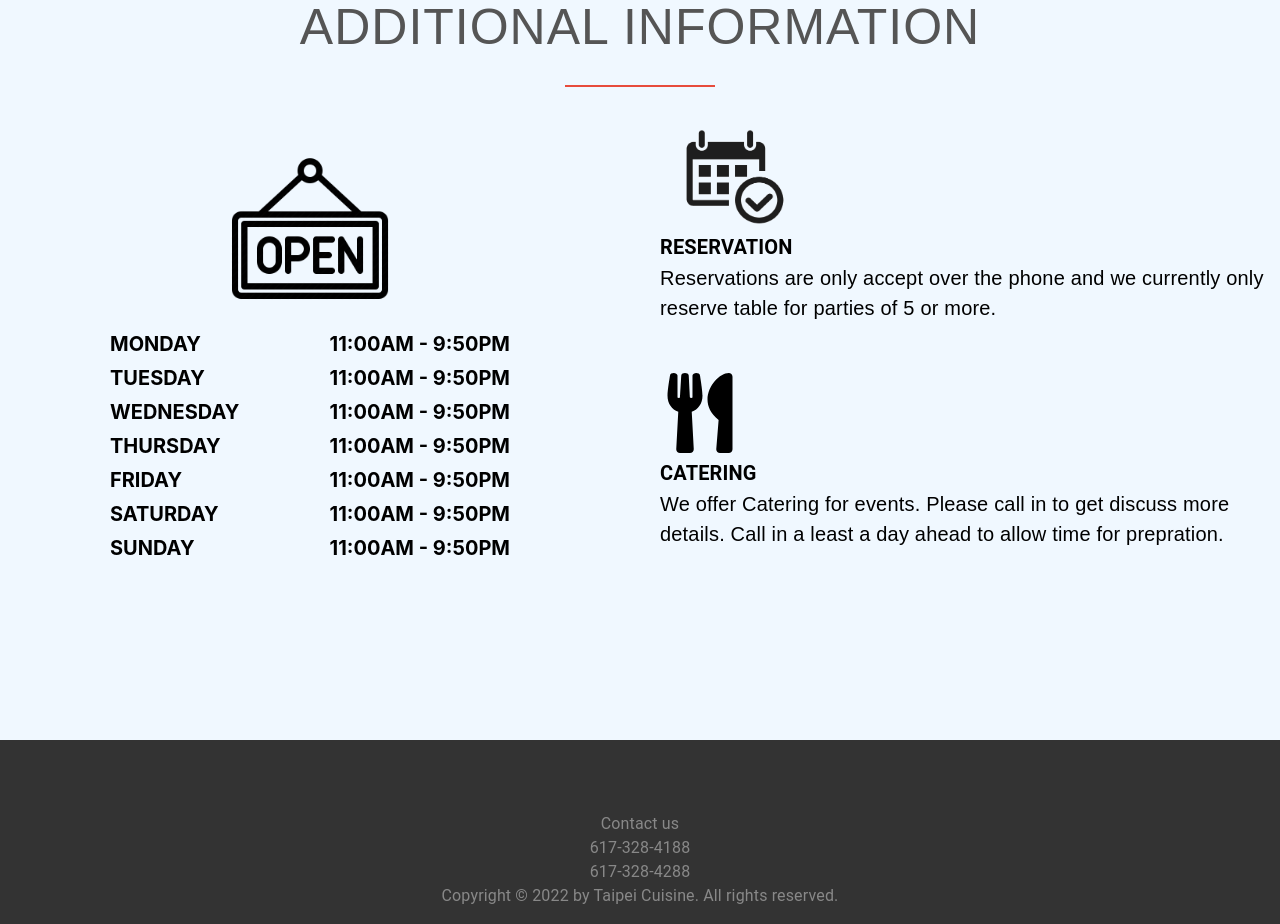
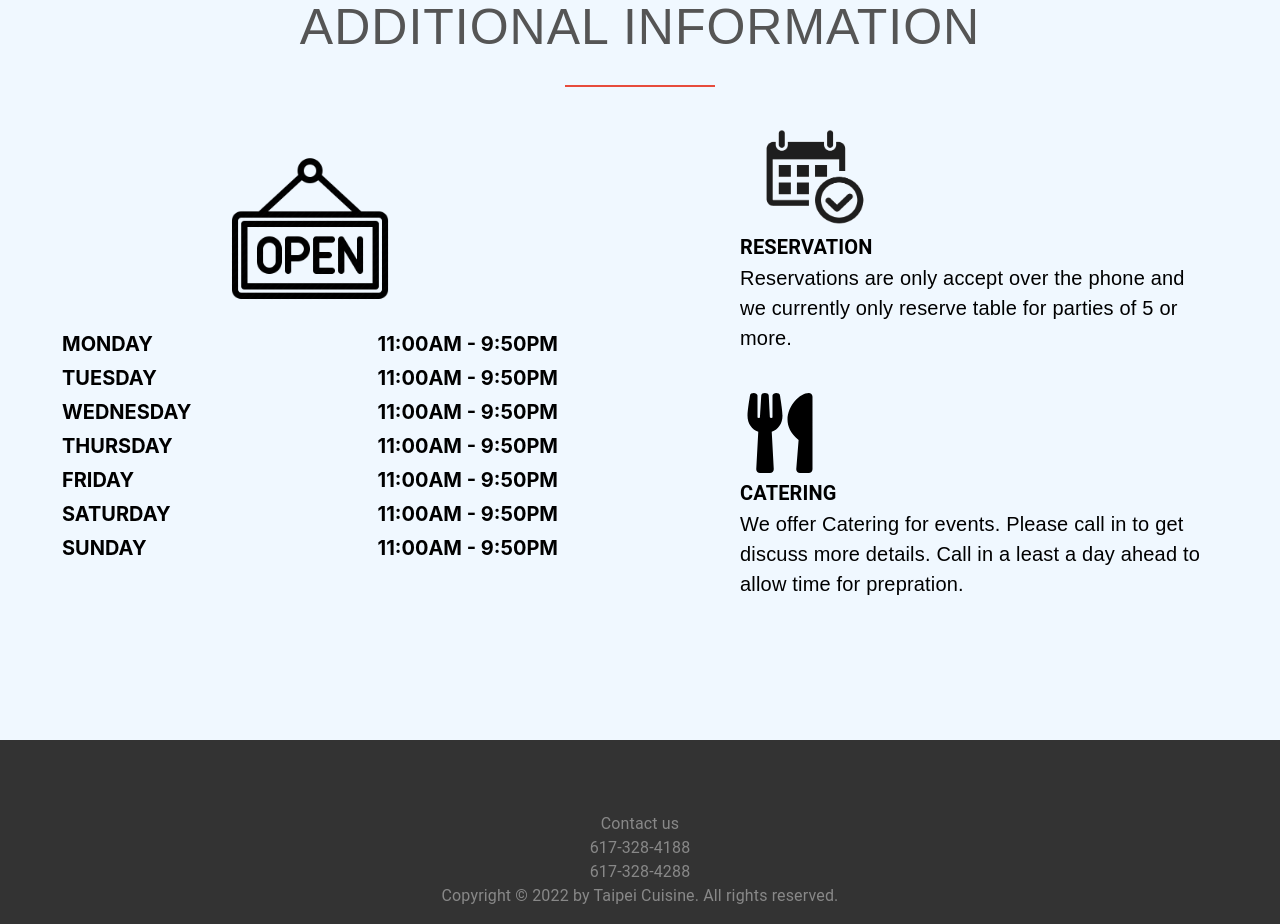
Before and after one commit to XianFengWu1996/taipeicuisine_nextjs, a Next.js app: page / in a window 1280 px wide. Shown: the part 2460-3384 px from the top of the page. Built offline with nearby package versions, Linux system fonts and the light colour scheme.

Commit message:
finish additionalinfo style

```diff
--- a/components/home/additional_info.tsx
+++ b/components/home/additional_info.tsx
@@ -5,6 +5,7 @@ import Reservation from '../../assets/images/reservations.png'
 import Image from "next/image"
 import {v4} from 'uuid'
 import { FaUtensils } from 'react-icons/fa'
+import { styled } from "@mui/system"
 
 const open_hours = [
     {
@@ -31,6 +32,13 @@ const open_hours = [
         close: false,
      },
 ]
+
+const ItemContainer = styled('div')(({theme}) => ({
+    padding: '0 80px 40px 80px',
+    [theme.breakpoints.down('sm')]: {
+        padding: '0 50px 40px 50px',
+    }
+}))
 
 export const AdditionalInfo = () => {
     return <section style={{
@@ -65,7 +73,7 @@ export const AdditionalInfo = () => {
 
             <Grid item xs={12} md={6} direction={'column'}>
                 <div style={{ display: 'flex', flexDirection: 'column', justifyContent: 'space-around', height: 'inherit'}}>
-                    <div style={{ paddingBottom: 50}}>
+                    <ItemContainer>
                         <Image src={Reservation.src} alt='reservation icon' width={150} height={100}/>
                         <Typography variant="h6" sx={{
                             fontWeight: 'bold',
@@ -78,8 +86,8 @@ export const AdditionalInfo = () => {
                                 fontFamily: 'Arial',
                             }}
                         >Reservations are only accept over the phone and we currently only reserve table for parties of 5 or more.</Typography>
-                    </div>
-                    <div>
+                    </ItemContainer>
+                    <ItemContainer>
                         <FaUtensils  size={80}/>
                         <Typography variant="h6" sx={{
                             fontWeight: 'bold',
@@ -90,7 +98,7 @@ export const AdditionalInfo = () => {
                                 fontSize: '20px',
                                 fontFamily: 'Arial',
                             }}>We offer Catering for events. Please call in to get discuss more details. Call in a least a day ahead to allow time for prepration.</Typography>
-                    </div>
+                    </ItemContainer>
                 </div>
             </Grid>
         </Grid>
@@ -102,8 +110,8 @@ export const OpenHourDisplay = ({ date, close } : { date: string, close: boolean
     return <div style={{
         display: 'flex',
         justifyContent: 'space-between',
-        minWidth: '400px',
         padding: '5px 0',
+        width: '80%',
         fontSize: '20px',
         fontWeight: 'bold'
     }}>
```
